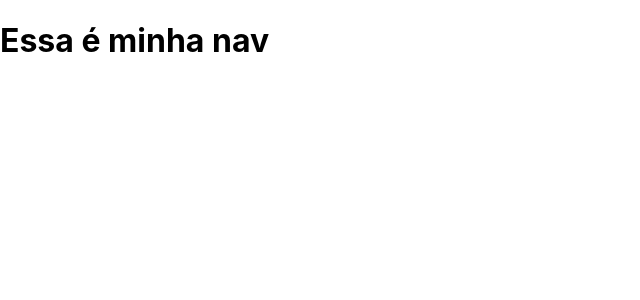
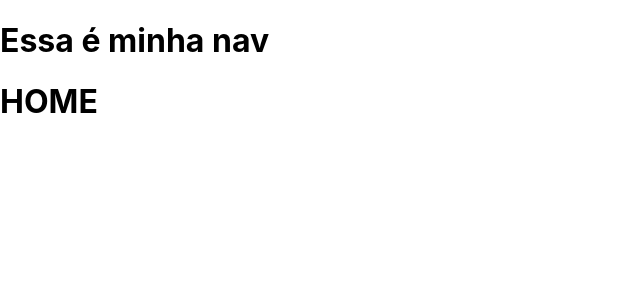
Before and after one commit to michael-petterson-06/projeto-ps, a React (Create React App) app in the folder app-wine/: page / in a window 1280 px wide. Shown: the top 300 px of the page, without its empty margins (0-640 px from the left). Built offline with nearby package versions, Linux system fonts and the light colour scheme.

Commit message:
criando rota Home

```diff
--- a/app-wine/package.json
+++ b/app-wine/package.json
@@ -8,6 +8,7 @@
     "@testing-library/user-event": "^13.5.0",
     "react": "^18.2.0",
     "react-dom": "^18.2.0",
+    "react-router-dom": "^5.3.0",
     "react-scripts": "5.0.1",
     "web-vitals": "^2.1.4"
   },
--- a/app-wine/src/App.js
+++ b/app-wine/src/App.js
@@ -1,12 +1,18 @@
 import { BrowserRouter as Router, Switch, Route } from 'react-router-dom'// import logo from './logo.svg';
 import './App.css';
 import NavBar from './Components/Navbar';
+import Home from './Pages/Home';
 
 function App() {
   return (
     <Router>
       <NavBar />
+      <Switch>
+        <Route exact path="/">
+            <Home />
+        </Route>
 
+      </Switch>
     </Router>
 
 
--- /dev/null
+++ b/app-wine/src/Pages/Home.js
@@ -0,0 +1,7 @@
+function Home() {
+    return (
+        <h1>HOME</h1>
+    )
+}
+
+export default Home;
```
Also changed, not shown: 1 other file (tests, documents, lock files or other folders).
